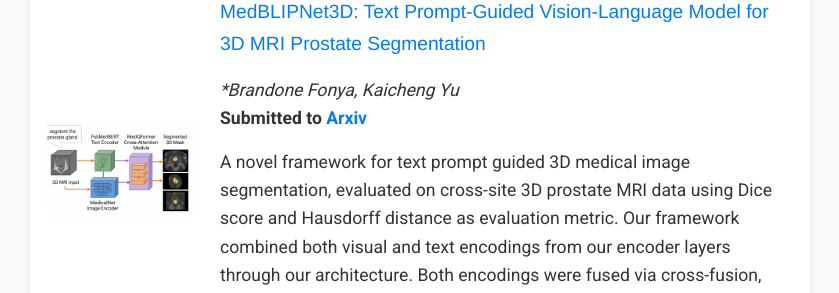
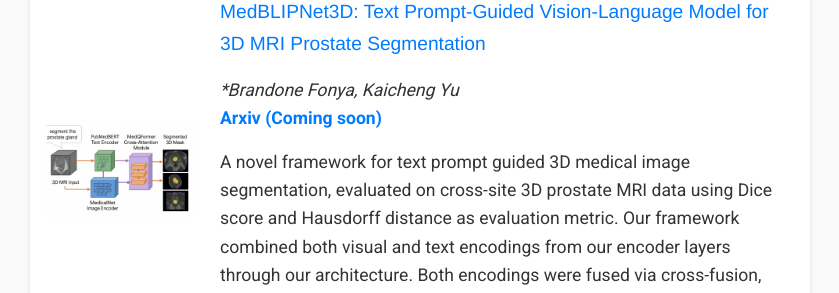
Before and after one commit to FonyaBrandone/FonyaBrandone.github.io, a Jekyll site: the page built from index.md, in a window 1280 px wide and 900 px high, scrolled down 2101 px. Shown: the part 152-445 px from the top of the window, without its empty margins (220-1059 px from the left). Built offline with Jekyll 4.4.1, drawn with Linux system fonts in a browser that asks for light colours.

Commit message:
Updated link to arxiv

```diff
--- a/index.md
+++ b/index.md
@@ -70,7 +70,7 @@ description: Brandone Fonya's website
       <div class="research-content">
         <h3><a href="https://github.com/FonyaBrandone/medblipnet3d/"  target='_blank'>MedBLIPNet3D: Text Prompt-Guided Vision-Language Model for 3D MRI Prostate Segmentation</a></h3>
         <p><em>*Brandone Fonya, Kaicheng Yu</em><br>
-        <strong>Submitted to <a href="arxiv.org">Arxiv</a></strong></p>
+        <strong><a href="https://arxiv.org">Arxiv (Coming soon)</a></strong></p>
         <p>A novel framework for text prompt guided 3D medical image segmentation, evaluated on cross-site 3D prostate MRI data using Dice score and Hausdorff distance as evaluation metric. Our framework combined both visual and text encodings from our encoder layers through our architecture. Both encodings were fused via cross-fusion, achieving a single encoded feature matrix passed to the decoder to generate segmentation mask over the region of interest.</p>
       </div>
     </div>
```
